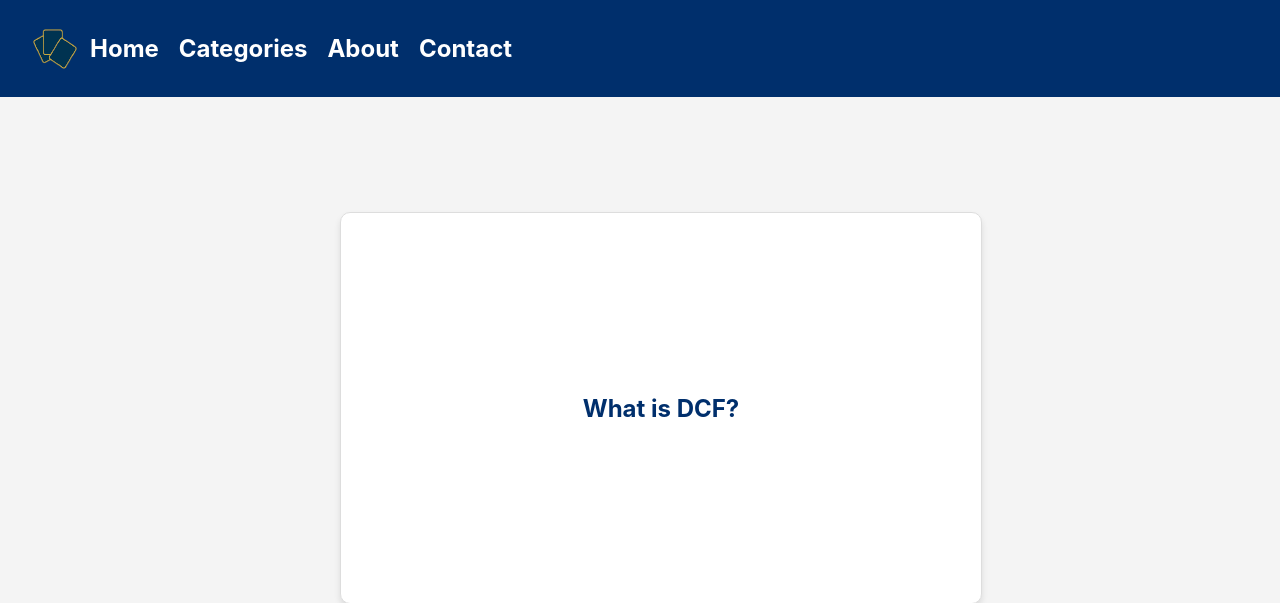
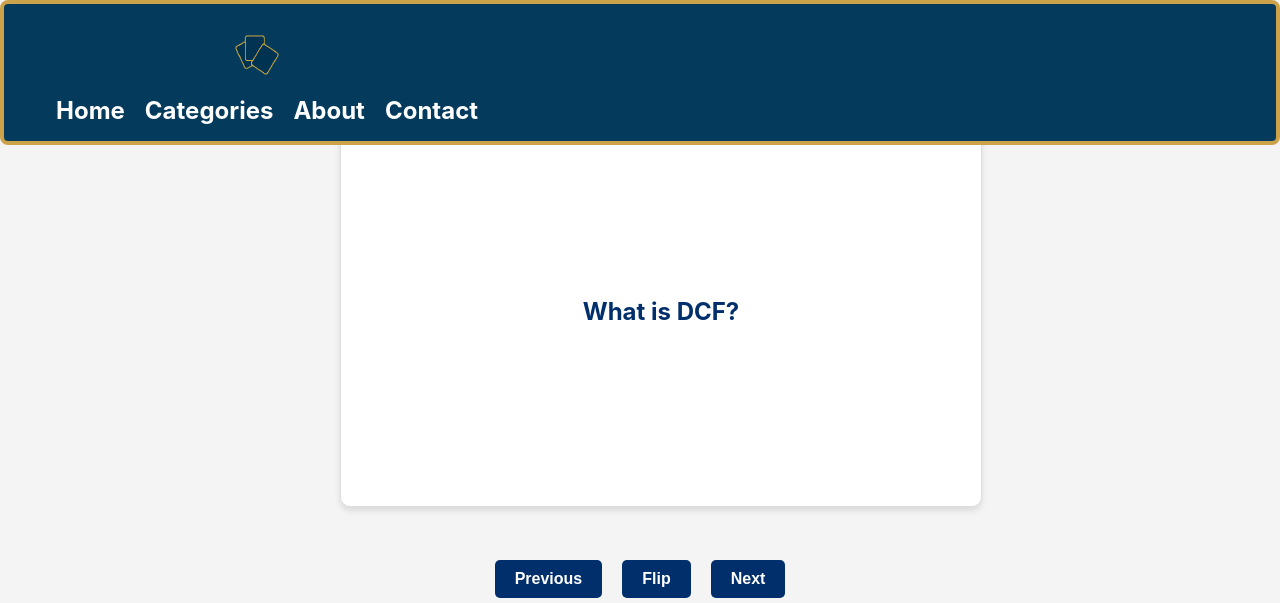
Before and after one commit to arnavs06/FlashFinance, a Flask app: page /flashcards in a window 1280 px wide. Shown: the top 603 px of the page. Run offline with Flask 3, Linux system fonts and the light colour scheme.

Commit message:
hold up...

```diff
--- a/FlashFinance/static/flashcards.css
+++ b/FlashFinance/static/flashcards.css
@@ -9,36 +9,78 @@
   text-align: center;
 }
 header {
-  background-color: #002f6c;
+  background-color:  rgb(4, 59, 92);
   color: white;
+  padding: 1rem 2rem;
   display: flex;
+  justify-content: space-between;
   align-items: center;
-  padding: 10px 20px;
+  position: fixed;
+  top: 0;
+  left: 0;
+  right: 0;
+  z-index: 1000;
+  transition: top 0.3s;
+  border: 4px solid rgba(204, 162, 75);
+  border-radius: 8px;
 }
 
 header .logo {
   font-size: 1.5rem;
   font-weight: bold;
-  display: flex;
-  align-items: center;
 }
 
-header nav {
-  margin-left: auto; /* Pushes the navigation to the right */
-  display: flex; /* Ensures flexbox layout */
+nav ul {
+  list-style: none;
+  display: flex;
+  margin: 0;
+  padding: 0;
 }
 
-header nav ul {
-  font-weight: bold;
-  display: flex;
-  justify-content: flex-end; /* Aligns the list items to the right */
-  gap: 20px; /* Space between items */
-  list-style-type: none; /* Removes bullet points */
-  padding: 0; /* Removes default padding */
+nav ul li {
+  margin-left: 20px;
+  position: relative;
 }
 
-header nav ul li {
-  color: white; /* Ensures the text is white */
+nav ul li a {
+  color: white;
+  text-decoration: none;
+  font-weight: bold;
+  padding: 0.5rem 0;
+}
+
+nav ul li:hover > a {
+  text-decoration: underline;
+}
+
+nav ul li ul {
+  display: none;
+  position: absolute;
+  background-color: white;
+  color: rgb(4, 59, 92);
+  top: 2rem;
+  left: 0;
+  border: 1px solid #ddd;
+  border-radius: 4px;
+  z-index: 1000;
+}
+
+nav ul li:hover ul {
+  display: block;
+}
+
+nav ul li ul li {
+  padding: 0.5rem 1rem;
+  white-space: nowrap;
+}
+
+nav ul li ul li a {
+  color: rgb(4, 59, 92);
+  text-decoration: none;
+}
+
+nav ul li ul li a:hover {
+  text-decoration: underline;
 }
 
 
```
